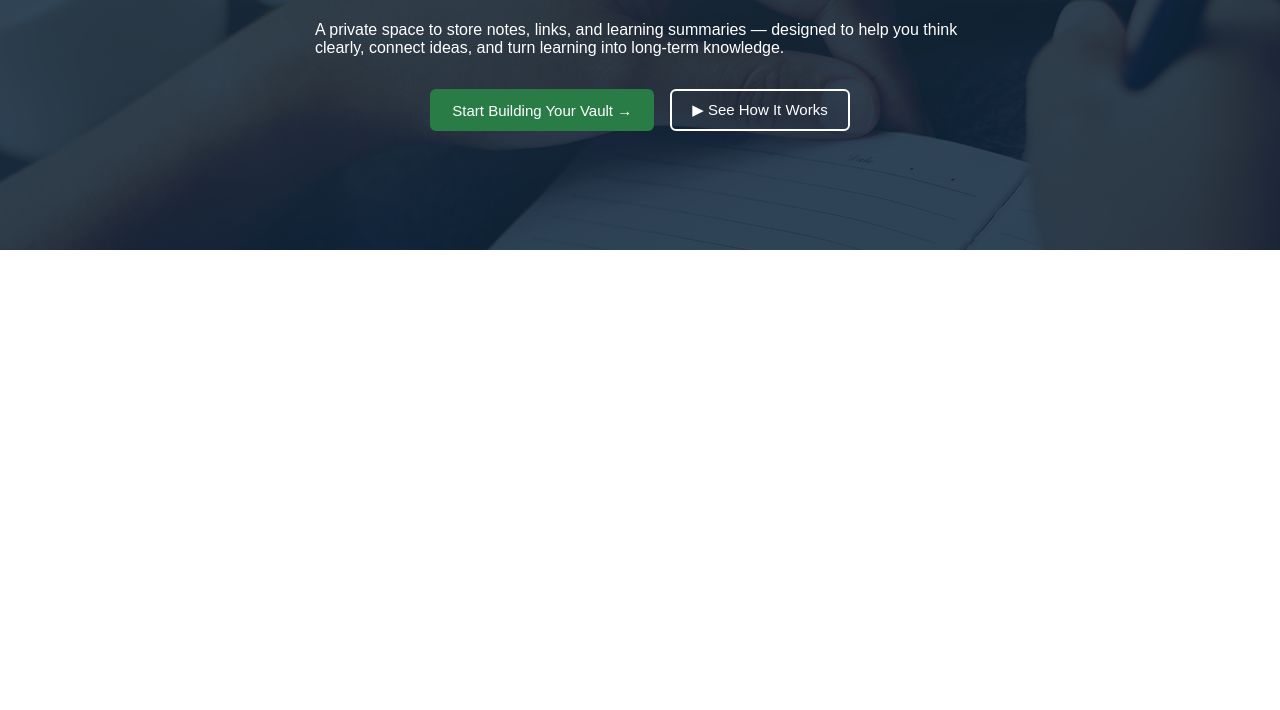
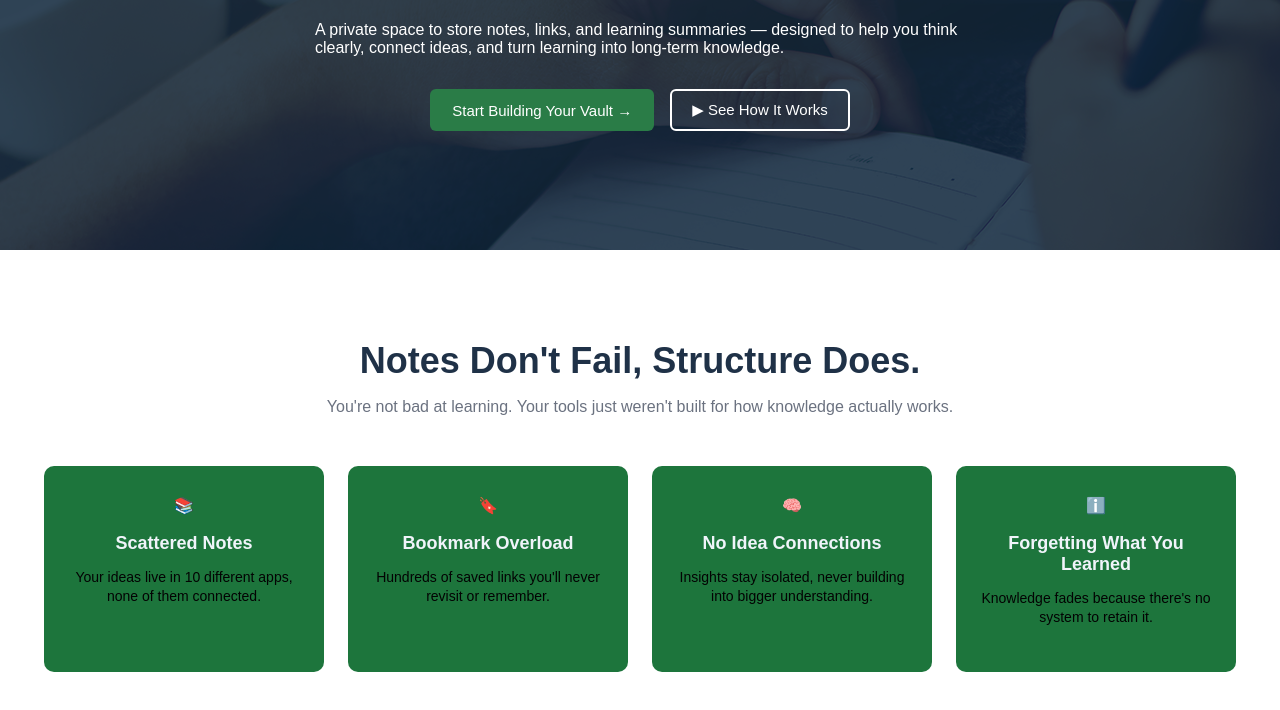
Before and after one commit to segfaulted11/assignment-1, a plain HTML site: page index.html in a window 1280 px wide. Shown: the part 450-1160 px from the top of the page. Before the commit the page ends 800 px from the top, so only its background shows below. Drawn offline with Linux system fonts and the light colour scheme.

Commit message:
notes section

```diff
--- a/index.html
+++ b/index.html
@@ -38,5 +38,45 @@
         <button class="btn2 btn">▶ See How It Works</button>
       </div>
     </section>
+
+    <section class="notes">
+  <h2 class="notes-title">Notes Don't Fail, Structure Does.</h2>
+  <p class="notes-subtitle">
+    You're not bad at learning. Your tools just weren't built for how knowledge actually works.
+  </p>
+
+
+  <div class="notes-cards">
+
+    <div class="card">
+      <div class="icon">📚</div>
+      <h3>Scattered Notes</h3>
+      <p>Your ideas live in 10 different apps, none of them connected.</p>
+    </div>
+
+    <div class="card">
+      <div class="icon">🔖</div>
+      <h3>Bookmark Overload</h3>
+      <p>Hundreds of saved links you'll never revisit or remember.</p>
+    </div>
+
+    <div class="card">
+      <div class="icon">🧠</div>
+      <h3>No Idea Connections</h3>
+      <p>Insights stay isolated, never building into bigger understanding.</p>
+    </div>
+
+    <div class="card">
+      <div class="icon">ℹ️</div>
+      <h3>Forgetting What You Learned</h3>
+      <p>Knowledge fades because there's no system to retain it.</p>
+    </div>
+
+  </div>
+</section>
+
+
+
+
   </body>
 </html>
--- a/style.css
+++ b/style.css
@@ -114,3 +114,53 @@ body {
   cursor: pointer;
 }
 /*end of banner section*/
+
+
+/* start of notes section */
+
+.notes {
+  padding: 60px 40px;
+    text-align: center;
+  font-family: Arial, sans-serif;
+}
+
+.notes-title {
+  font-size: 36px;
+  font-weight: 700;
+  color: #1f3147;
+  margin-bottom: 10px;
+}
+
+.notes-subtitle {
+  font-size: 16px;
+  color: #6b7280;
+  margin-bottom: 50px;
+}
+
+.notes-cards {
+  display: flex;
+  gap: 24px;
+  justify-content: center;
+}
+
+.card {
+  width: 240px;
+  padding: 30px 20px;
+  background: #1d753c;
+  border-radius: 10px;
+}
+
+.card h3 {
+  font-size: 18px;
+  font-weight: 600;
+  margin-bottom: 10px;
+  color: #f0f4fa;
+}
+
+.card p {
+  font-size: 14px;
+  color: #030303;
+  line-height: 1.4;
+}
+
+/*end of notes section*/
```
